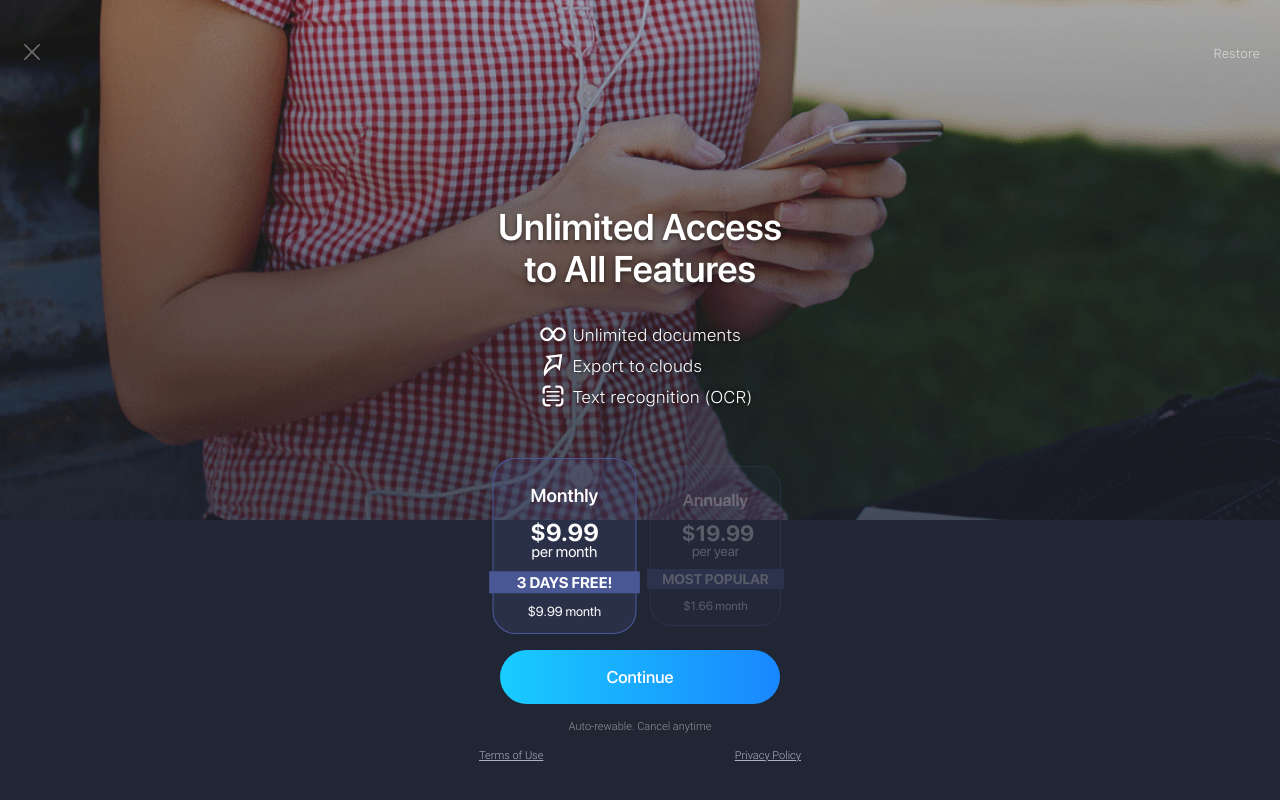
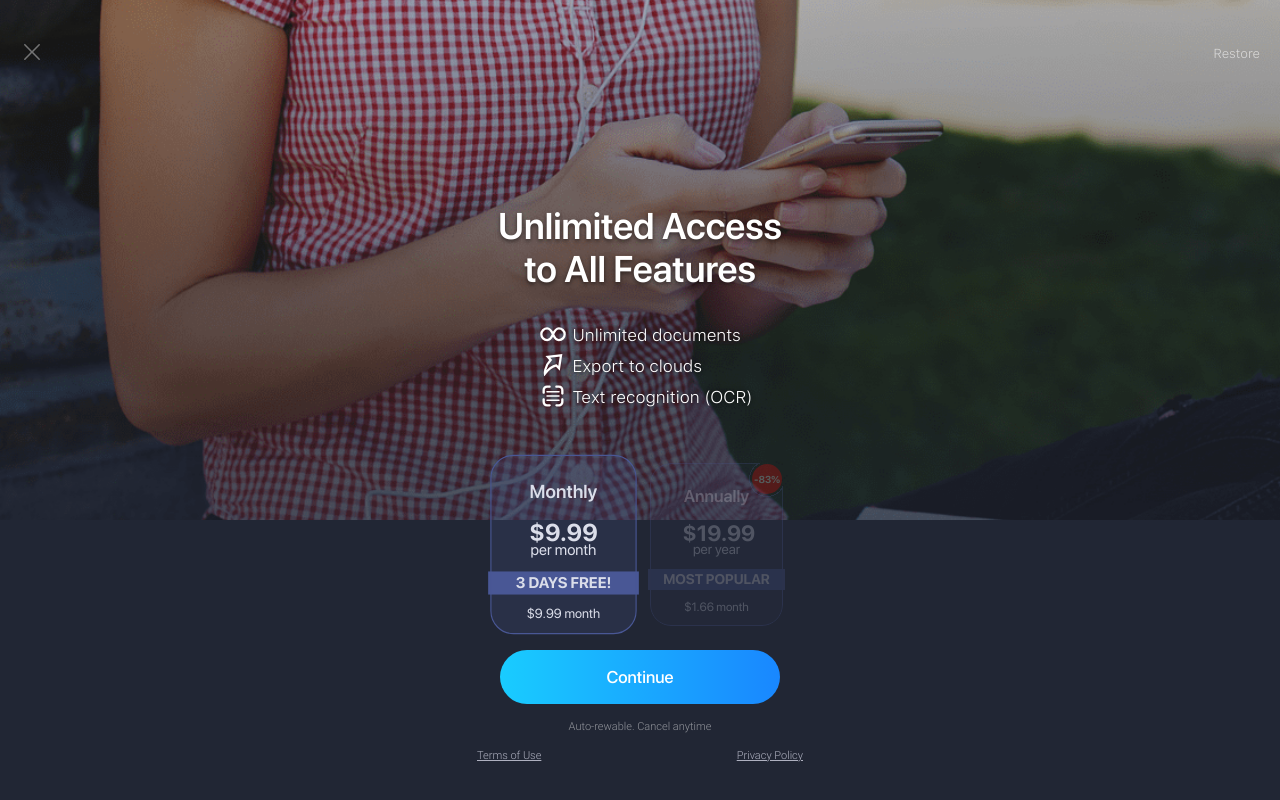
Before and after one commit to veselyiJoker/Aiby, a website built with webpack: page src/index.html in a window 1280 px wide. Built offline with nearby package versions, Linux system fonts and the light colour scheme.

Commit message:
add discount for cards PS: after adding the discount label, my spirit only wants 3 things (designer blood, a lot of designer blood, a whole sea of designer blood

```diff
--- a/src/index.html
+++ b/src/index.html
@@ -3,7 +3,7 @@
 <head>
     <meta charset='UTF-8'>
     <meta http-equiv='X-UA-Compatible' content='IE=edge'>
-    <meta name='viewport' content='width=device-width, initial-scale=1.0'>
+    <meta name='viewport' content='width=device-width, initial-scale=1'>
     <title>aiby</title>
 </head>
 <body>
@@ -61,7 +61,10 @@
                             </li>
                             <li class='suggestions__list-item'>
                                 <input type='radio' name='suggestions' value='annually' id='annually'>
-                                <div class='suggestions__card'>
+                                <div class='suggestions__card suggestions__card--with-discount'>
+                                    <p class='suggestions__discount'>
+                                        <strong>-83%</strong>
+                                    </p>
                                     <h2>
                                         <label for='annually'>Annually</label>
                                     </h2>
@@ -76,7 +79,7 @@
                         </ul>
                     </fieldset>
 
-                    <button type='submit' class='suggestions__continue'>Continue</button>
+                    <button type='submit' class='suggestions__continue' formaction='https://apple.com/'>Continue</button>
                     <p class='suggestions__additional-information'>Auto-rewable. Cancel anytime</p>
                 </form> <!-- suggestions -->
 
--- a/src/styles/components/_features.scss
+++ b/src/styles/components/_features.scss
@@ -1,5 +1,5 @@
 .features {
-    margin-bottom: 54px;
+    margin-bottom: 51px;
 }
 
 .features__title {
@@ -7,7 +7,7 @@
     font-family: $SFProDisplay;
     font-size: 37px;
     font-weight: 600;
-    line-height: 42px;
+    line-height: 43px;
     text-align: center;
     color: #fff;
     text-shadow: 0px 2px 4px rgba(0, 0, 0, 0.5);
--- a/src/styles/components/_suggestions.scss
+++ b/src/styles/components/_suggestions.scss
@@ -32,18 +32,55 @@
         outline: none;
         z-index: 2;
 
-        &:checked {
+        &:checked ~ .suggestions__card {
             transform: scale(1.1);
+            opacity: 1;
+        }
+    }
+}
 
-            & ~ .suggestions__card {
-                transform: scale(1.1);
-                opacity: 1;
-            }
+.suggestions__card {
+    box-sizing: border-box;
+    position: relative;
+    min-width: 133px;
+    padding: 23px 11px 12px 11px;
+    opacity: 0.25;
+    transition: ease-in-out 0.25s, opacity 0.5s;
+
+    &::before {
+        box-sizing: border-box;
+        content: '';
+        position: absolute;
+        top: 0;
+        left: 0;
+        width: 100%;
+        height: 100%;
+        border: 1px solid #495795;
+        border-radius: 21px;
+        background: rgba(73, 87, 149, 0.197154);
+    }
+
+    &--with-discount {
+        &::before {
+            mask: radial-gradient(18px at calc(100% - 16px) 16px,#0000 100%,#000);
+        }
+
+        &::after {
+            content: '';
+            position: absolute;
+            top: 0;
+            left: 0;
+            width: 100%;
+            height: 100%;
+            z-index: -1;
+            background: #495795;
+            border-radius: 21px;
+            mask: radial-gradient(18px at calc(100% - 16px) 16px,#0000 calc(100% - 1px),#000 calc(100% - 1px) 100%,#0000);
         }
     }
 
     h2 {
-        margin: 0 0 16px 0;
+        margin: 0 0 21px 0;
         font-family: $SFProDisplay;
         font-size: 17px;
         font-weight: 600;
@@ -53,25 +90,26 @@
 
 }
 
-.suggestions__card {
-    position: relative;
-    box-sizing: border-box;
-    min-width: 131px;
-    padding: 23px 11px 12px 11px;
-    border: 1px solid #495795;
-    background: rgba(73, 87, 149, 0.197154);
-    border-radius: 21px;
-    opacity: 0.25;
-    clip-path: ellipse(250px 150px at 50%);
-    transition: ease-in-out 0.25s, opacity 0.5s;
+.suggestions__discount {
+    position: absolute;
+    top: 1px;
+    right: 1px;
+    font-family: $SFProDisplay;
+    font-size: 10px;
+    background: red;
+    width: 30px;
+    margin: 0;
+    line-height: 30px;
+    border-radius: 50%;
+    text-align: center;
 }
 
 .suggestions__price {
     width: 68px;
     font-size: 14px;
-    line-height: 15px;
+    line-height: 13px;
     text-align: center;
-    margin: 0 auto 10px auto;
+    margin: 0 auto 13px auto;
 
     strong {
         font-size: 22px;
@@ -79,10 +117,10 @@
 }
 
 .suggestions__benefit {
-    width: calc(100% + 30px);
-    margin: 0 0 0 -15px;
+    width: calc(100% + 26px);
+    margin: 0 0 0 -13px;
     font-size: 14px;
-    line-height: 20px;
+    min-height: 21px;
     text-align: center;
     font-weight: 700;
     text-transform: uppercase;
```
